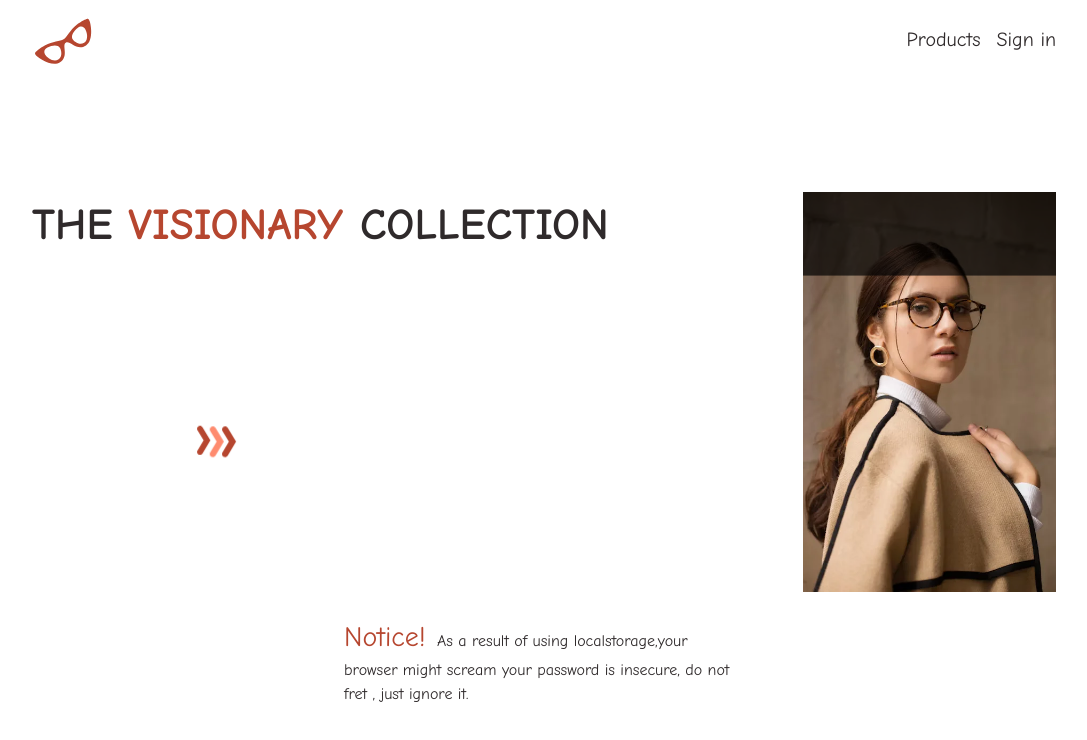
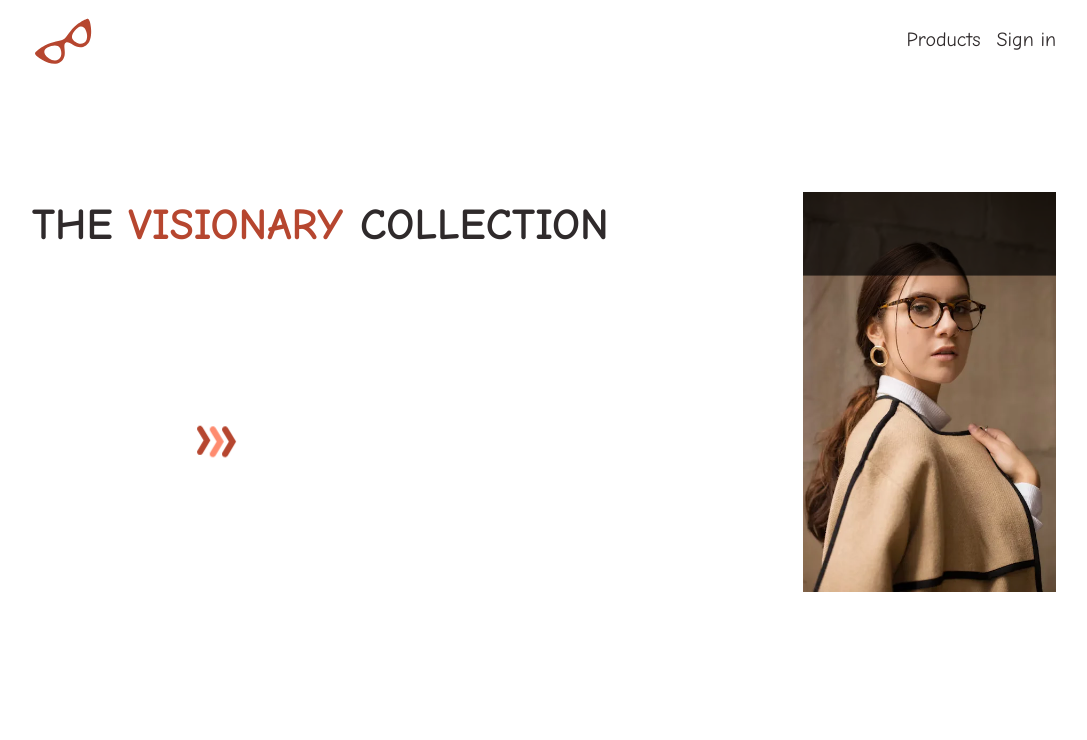
Before and after one commit to talentlessDeveloper/vue-cart, a Vue app: page / in a window 1280 px wide. Shown: the top 740 px of the page, without its empty margins (96-1183 px from the left). Built offline with nearby package versions, Linux system fonts and the light colour scheme; no server answers.

Commit message:
removed message-container div

```diff
--- a/src/views/HomeView.vue
+++ b/src/views/HomeView.vue
@@ -44,13 +44,13 @@ const router = useRouter();
           />
         </div>
       </div>
-      <div class="message container">
+      <!-- <div class="message container">
         <p>
           <span>Notice!</span>
           As a result of using localstorage,your browser might scream your
           password is insecure, do not fret , just ignore it.
         </p>
-      </div>
+      </div> -->
     </section>
   </main>
 </template>
```
